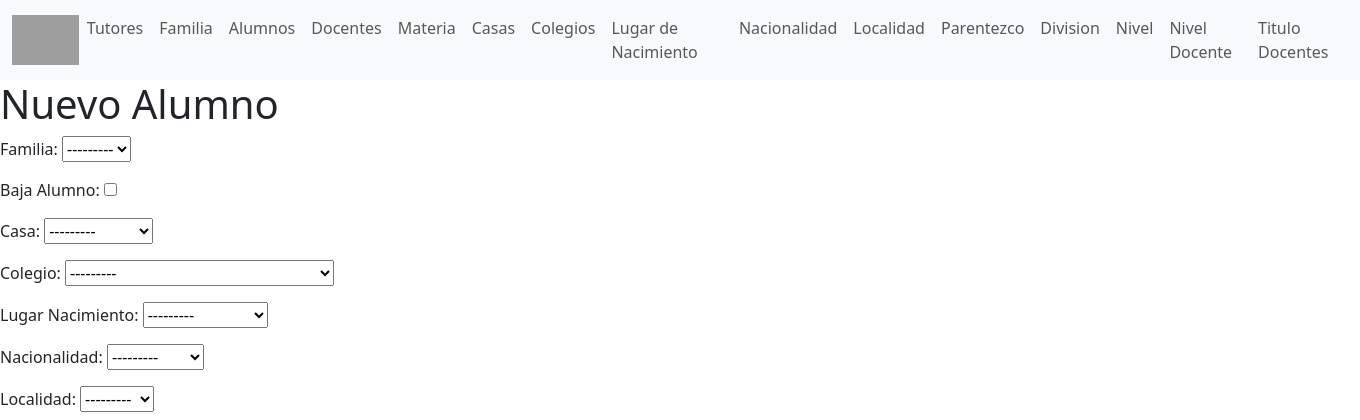
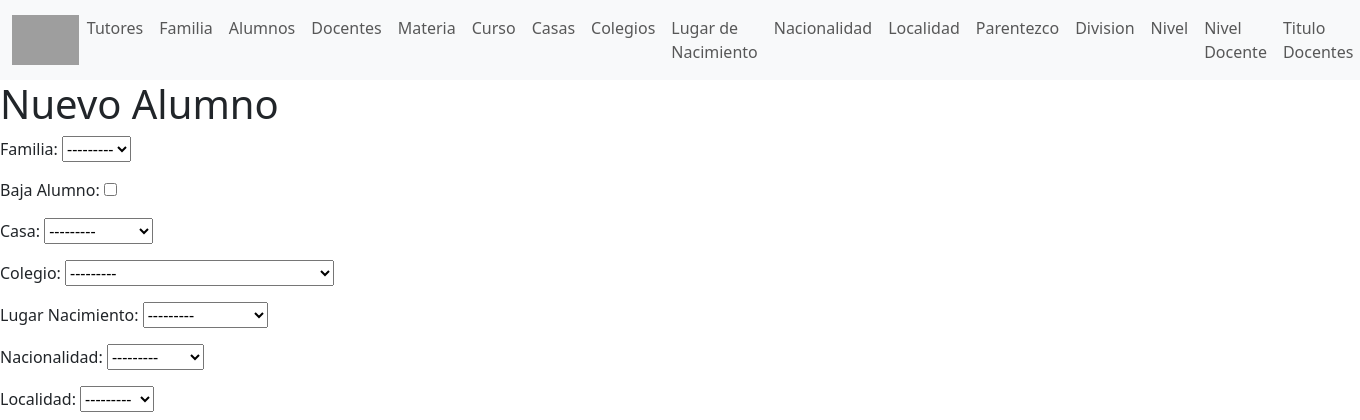
Before and after one commit to FacuMaza/SagradoCorazon, a Django app: page /nuevo/ in a window 1360 px wide. Shown: the top 420 px of the page. Run offline with Django 5.2, Linux system fonts and the light colour scheme; data comes from the database, SQL or seed files in the repository; both versions use the stored data as it was after the commit; grey boxes are pictures that could not be loaded.

Commit message:
add CURSOS

```diff
--- a/academico/forms.py
+++ b/academico/forms.py
@@ -93,3 +93,12 @@ class MateriaForm(forms.ModelForm):
     class Meta:
         model = Materias
         fields = ['Denominación', 'Docente_Titular']
+
+
+class CursosForm(forms.ModelForm):
+    class Meta:
+        model = Cursos
+        fields = '__all__'
+        widgets = {
+            'Materias': forms.CheckboxSelectMultiple,  # Use checkboxes for multi-select
+        }
--- a/academico/models.py
+++ b/academico/models.py
@@ -272,7 +272,7 @@ class Cursos(models.Model):
     Nivels = models.CharField(max_length=1, choices=nivel, default=1)
 
     def __str__(self):
-        return ' %s '%(self.Año)
+        return ' %s '%(self.años)
 
     class Meta:
         db_table = 'Cursos'
--- a/academico/templates/base.html
+++ b/academico/templates/base.html
@@ -37,6 +37,9 @@
                       <a class="nav-link active" aria-current="page" href='{% url 'materia_list'%}'>Materia</a>
                     </li>
                     <li class="nav-item">
+                      <a class="nav-link active" aria-current="page" href='{% url 'cursos_list'%}'>Cursos</a>
+                    </li>
+                    <li class="nav-item">
                       <a class="nav-link active" aria-current="page" href='{% url 'cuotas_list'%}'>Cuotas</a>
                     </li>
                     <li class="nav-item">
--- a/academico/templates/baseconfiguracion.html
+++ b/academico/templates/baseconfiguracion.html
@@ -34,6 +34,9 @@
                   </li>
                   <li class="nav-item">
                     <a class="nav-link" href='{% url 'materia_create'%}'>Materia</a>
+                  </li>
+                  <li class="nav-item">
+                    <a class="nav-link" href='{% url 'curso_create'%}'>Curso</a>
                   </li>
                   <li class="nav-item">
                     <a class="nav-link" href='{% url 'casa_list'%}'>Casas</a>
--- /dev/null
+++ b/academico/templates/curso_form.html
@@ -0,0 +1,6 @@
+<h1>{% if form.instance.pk %}Editar{% else %}Crear{% endif %} Curso</h1>
+<form method="post" enctype="multipart/form-data">
+    {% csrf_token %}
+    {{ form.as_p }}
+    <button type="submit">Guardar</button>
+</form>
--- a/academico/urls.py
+++ b/academico/urls.py
@@ -154,3 +154,13 @@ urlpatterns += [
     path('materia/<int:pk>/update/', views.materia_update, name='materia_update'),
     path('materia/<int:pk>/delete/', views.materia_delete, name='materia_delete'),
 ]
+
+#CURSOS
+
+urlpatterns += [
+    path('cursos/', views.cursos_list, name='cursos_list'),
+    path('cursos/<int:curso_id>/', views.curso_detail, name='curso_detail'),
+    path('cursos/create/', views.curso_create, name='curso_create'),
+    path('cursos/<int:curso_id>/update/', views.curso_update, name='curso_update'),
+    path('cursos/<int:curso_id>/delete/', views.curso_delete, name='curso_delete'),
+]
--- a/academico/views.py
+++ b/academico/views.py
@@ -1,8 +1,8 @@
 from pyexpat.errors import messages
 from django.http import HttpResponseRedirect
 from django.shortcuts import render, redirect, get_object_or_404
-from .models import Alumnos, Asistencias, Casas, Colegios, Cuotas, Division, Docentes, Familia, Localidad, Lugar_Nacimiento, Materias, Nacionalidad, Nivel, Nivel_Docente, Parentezco, Titulos_Profesionales, Tutores, Valor
-from .forms import AlumnosForm, AsistenciaForm, CuotaForm, DivisionForm, DocenteForm, FamiliaForm, MateriaForm, NivelDocenteForm, NivelForm, ParentezcoForm, TitulosProfesionalesForm, TutorForm, ValorForm
+from .models import Alumnos, Asistencias, Casas, Colegios, Cuotas, Cursos, Division, Docentes, Familia, Localidad, Lugar_Nacimiento, Materias, Nacionalidad, Nivel, Nivel_Docente, Parentezco, Titulos_Profesionales, Tutores, Valor
+from .forms import AlumnosForm, AsistenciaForm, CuotaForm, CursosForm, DivisionForm, DocenteForm, FamiliaForm, MateriaForm, NivelDocenteForm, NivelForm, ParentezcoForm, TitulosProfesionalesForm, TutorForm, ValorForm
 
 def index(request):
     return render(request, "index.html")
@@ -601,3 +601,46 @@ def materia_delete(request, pk):
         return redirect('materia_list')
     context = {'materia': materia}
     return render(request, 'materia_confirm_delete.html', context)
+
+##CURSOS
+
+def cursos_list(request):
+    cursos = Cursos.objects.all()
+    context = {'cursos': cursos}
+    return render(request, 'curso_list.html', context)
+
+def curso_detail(request, curso_id):
+    curso = get_object_or_404(Cursos, pk=curso_id)
+    context = {'curso': curso}
+    return render(request, 'curso_detail.html', context)
+
+def curso_create(request):
+    if request.method == 'POST':
+        form = CursosForm(request.POST)
+        if form.is_valid():
+            form.save()
+            return redirect('cursos_list')
+    else:
+        form = CursosForm()
+    context = {'form': form}
+    return render(request, 'curso_form.html', context)
+
+def curso_update(request, curso_id):
+    curso = get_object_or_404(Cursos, pk=curso_id)
+    if request.method == 'POST':
+        form = CursosForm(request.POST, instance=curso)
+        if form.is_valid():
+            form.save()
+            return redirect('cursos_list')
+    else:
+        form = CursosForm(instance=curso)
+    context = {'form': form}
+    return render(request, 'curso_form.html', context)
+
+def curso_delete(request, curso_id):
+    curso = get_object_or_404(Cursos, pk=curso_id)
+    if request.method == 'POST':
+        curso.delete()
+        return redirect('cursos_list')
+    context = {'curso': curso}
+    return render(request, 'curso_delete.html', context)
```
Also changed, not shown: academico/templates/curso_delete.html (added, +7 -0 lines), academico/templates/curso_detail.html (added, +10 -0 lines), academico/templates/curso_list.html (added, +10 -0 lines), colegio.sqlite3.
